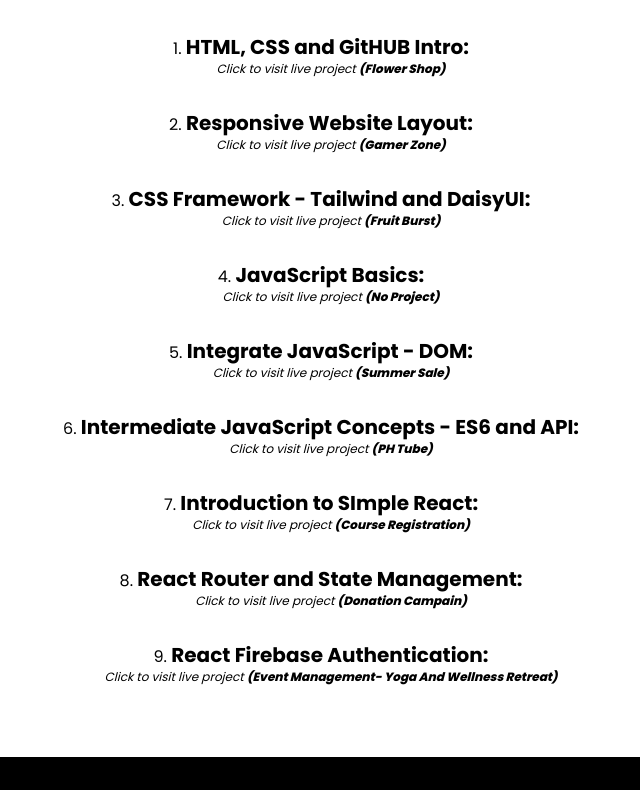
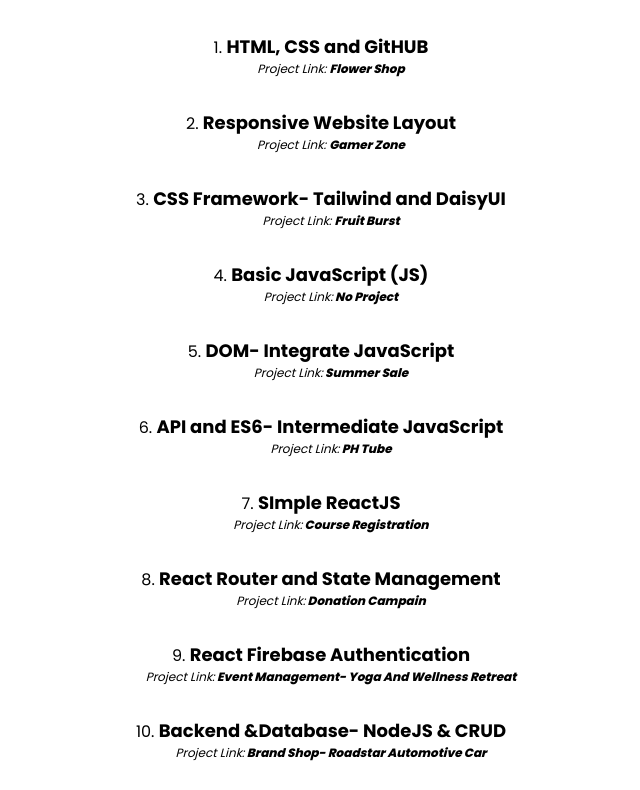
Before and after one commit to devalienbrain/web-dev-steps-to-learn, a plain HTML site: page index.html in a window 1280 px wide. Shown: the part 75-865 px from the top of the page, without its empty margins (319-959 px from the left). Drawn offline with nearby package versions, Linux system fonts and the light colour scheme.

Commit message:
10 nodejs and crud added

```diff
--- a/index.html
+++ b/index.html
@@ -30,57 +30,56 @@
 <body>
   <main class="container mx-auto text-center min-h-screen flex justify-center items-center">
     <div class="py-5">
-      <h2 class="text-3xl font-semibold underline">Web Development Steps to Learn</h2>
+      <h2 class="text-xl md:text-2xl lg:text-3xl font-semibold underline">Web Development Learning Steps</h2>
       <div class="my-9 block">
         <ul class="list-decimal list-inside">
-          <li class="py-4"><span class="text-xl font-bold ">HTML, CSS and GitHUB Intro:</span><a target="_blank"
-              class="text-xs italic ml-5 md:block"
-              href="https://devalienbrain.github.io/01-assignment-flower-shop/">Click to
-              visit
-              live project <span class="font-black"> (Flower Shop) </span></a></li>
+          <li class="py-4"><span class="text-base md:text-lg text-xl font-semibold md:font-bold">HTML, CSS and GitHUB
+            </span><a target="_blank" class="text-xs italic ml-5 block"
+              href="https://devalienbrain.github.io/01-assignment-flower-shop/">
+              Project Link: <span class="font-black"> Flower Shop </span></a></li>
 
-          <li class="py-4"><span class="text-xl font-bold ">Responsive Website Layout:</span><a target="_blank"
-              class="text-xs italic ml-5 md:block" href="https://devalienbrain.github.io/11-B8A2-Gamer-Zone/">Click to
-              visit
-              live project <span class="font-black"> (Gamer Zone) </span></a></li>
-          <li class="py-4"><span class="text-xl font-bold ">CSS Framework - Tailwind and DaisyUI:</span><a
-              target="_blank" class="text-xs italic ml-5 md:block"
-              href="https://devalienbrain.github.io/15-B8A3-fruit-brust/">Click to
-              visit
-              live project <span class="font-black"> (Fruit Burst) </span></a></li>
-          <li class="py-4"><span class="text-xl font-bold ">JavaScript Basics:</span><a target="_blank"
-              class="text-xs italic ml-5 md:block" href="">Click to
-              visit
-              live project <span class="font-black"> (No Project) </span></a></li>
-          <li class="py-4"><span class="text-xl font-bold ">Integrate JavaScript - DOM: </span><a target="_blank"
-              class="text-xs italic ml-5 md:block" href="https://summer-sale-devalienbrain.surge.sh/">Click to
-              visit
-              live project <span class="font-black"> (Summer Sale) </span></a></li>
-          <li class="py-4"><span class="text-xl font-bold ">Intermediate JavaScript Concepts - ES6 and API:</span><a
-              target="_blank" class="text-xs italic ml-5 md:block" href="https://devalienbrain.github.io/ph-tube/">Click
-              to
-              visit
-              live project <span class="font-black"> (PH Tube) </span></a></li>
-          <li class="py-4"><span class="text-xl font-bold ">Introduction to SImple React:</span><a target="_blank"
-              class="text-xs italic ml-5 md:block" href="https://macabre-attraction.surge.sh/">Click to
-              visit
-              live project <span class="font-black"> (Course Registration) </span></a></li>
-          <li class="py-4"><span class="text-xl font-bold ">React Router and State Management:</span><a target="_blank"
-              class="text-xs italic ml-5 md:block" href="https://striped-stocking.surge.sh/">Click to
-              visit
-              live project <span class="font-black"> (Donation Campain) </span></a></li>
-          <li class="py-4"><span class="text-xl font-bold ">React Firebase Authentication:</span><a target="_blank"
-              class="text-xs italic ml-5 md:block" href="https://event-management-yoga.web.app/">Click to
-              visit
-              live project <span class="font-black"> (Event Management- Yoga And Wellness Retreat) </span></a></li>
+          <li class="py-4"><span class="text-base md:text-lg text-xl font-semibold md:font-bold">Responsive Website
+              Layout</span><a target="_blank" class="text-xs italic ml-5 block"
+              href="https://devalienbrain.github.io/11-B8A2-Gamer-Zone/">Project Link: <span class="font-black"> Gamer
+                Zone </span></a></li>
+          <li class="py-4"><span class="text-base md:text-lg text-xl font-semibold md:font-bold">CSS Framework- Tailwind
+              and DaisyUI</span><a target="_blank" class="text-xs italic ml-5 block"
+              href="https://devalienbrain.github.io/15-B8A3-fruit-brust/">Project Link: <span class="font-black"> Fruit
+                Burst </span></a></li>
+          <li class="py-4"><span class="text-base md:text-lg text-xl font-semibold md:font-bold">Basic JavaScript
+              (JS)</span><a target="_blank" class="text-xs italic ml-5 block" href="">Project Link:<span
+                class="font-black"> No Project </span></a></li>
+          <li class="py-4"><span class="text-base md:text-lg text-xl font-semibold md:font-bold">DOM- Integrate
+              JavaScript</span><a target="_blank" class="text-xs italic ml-5 block"
+              href="https://summer-sale-devalienbrain.surge.sh/">Project Link:<span class="font-black"> Summer Sale
+              </span></a></li>
+          <li class="py-4"><span class="text-base md:text-lg text-xl font-semibold md:font-bold">API and ES6-
+              Intermediate JavaScript</span><a target="_blank" class="text-xs italic ml-5 block"
+              href="https://devalienbrain.github.io/ph-tube/">Project Link:<span class="font-black"> PH Tube </span></a>
+          </li>
+          <li class="py-4"><span class="text-base md:text-lg text-xl font-semibold md:font-bold">SImple ReactJS</span><a
+              target="_blank" class="text-xs italic ml-5 block" href="https://macabre-attraction.surge.sh/">Project
+              Link:<span class="font-black"> Course Registration </span></a></li>
+          <li class="py-4"><span class="text-base md:text-lg text-xl font-semibold md:font-bold">React Router and State
+              Management</span><a target="_blank" class="text-xs italic ml-5 block"
+              href="https://striped-stocking.surge.sh/">Project Link:<span class="font-black"> Donation Campain
+              </span></a></li>
+          <li class="py-4"><span class="text-base md:text-lg text-xl font-semibold md:font-bold">React Firebase
+              Authentication</span><a target="_blank" class="text-xs italic ml-5 block"
+              href="https://event-management-yoga.web.app/">Project Link:<span class="font-black"> Event Management-
+                Yoga And Wellness Retreat </span></a></li>
+          <li class="py-4"><span class="text-base md:text-lg text-xl font-semibold md:font-bold">Backend &Database-
+              NodeJS & CRUD</span><a target="_blank" class="text-xs italic ml-5 block"
+              href="https://brand-shop-client-da3a8.web.app/">Project Link:<span class="font-black"> Brand Shop-
+                Roadstar Automotive Car </span></a></li>
 
         </ul>
       </div>
     </div>
   </main>
 
-  <footer class="bg-black text-white text-center text-sm py-10">
-    <p><small>All rights preserved devAlienBrain @2023</small></p>
+  <footer class="bg-black text-white text-center text-sm pt-20 pb-24">
+    <p><small>All rights preserved by devAlienBrain @2023</small></p>
   </footer>
 
 </body>
```
